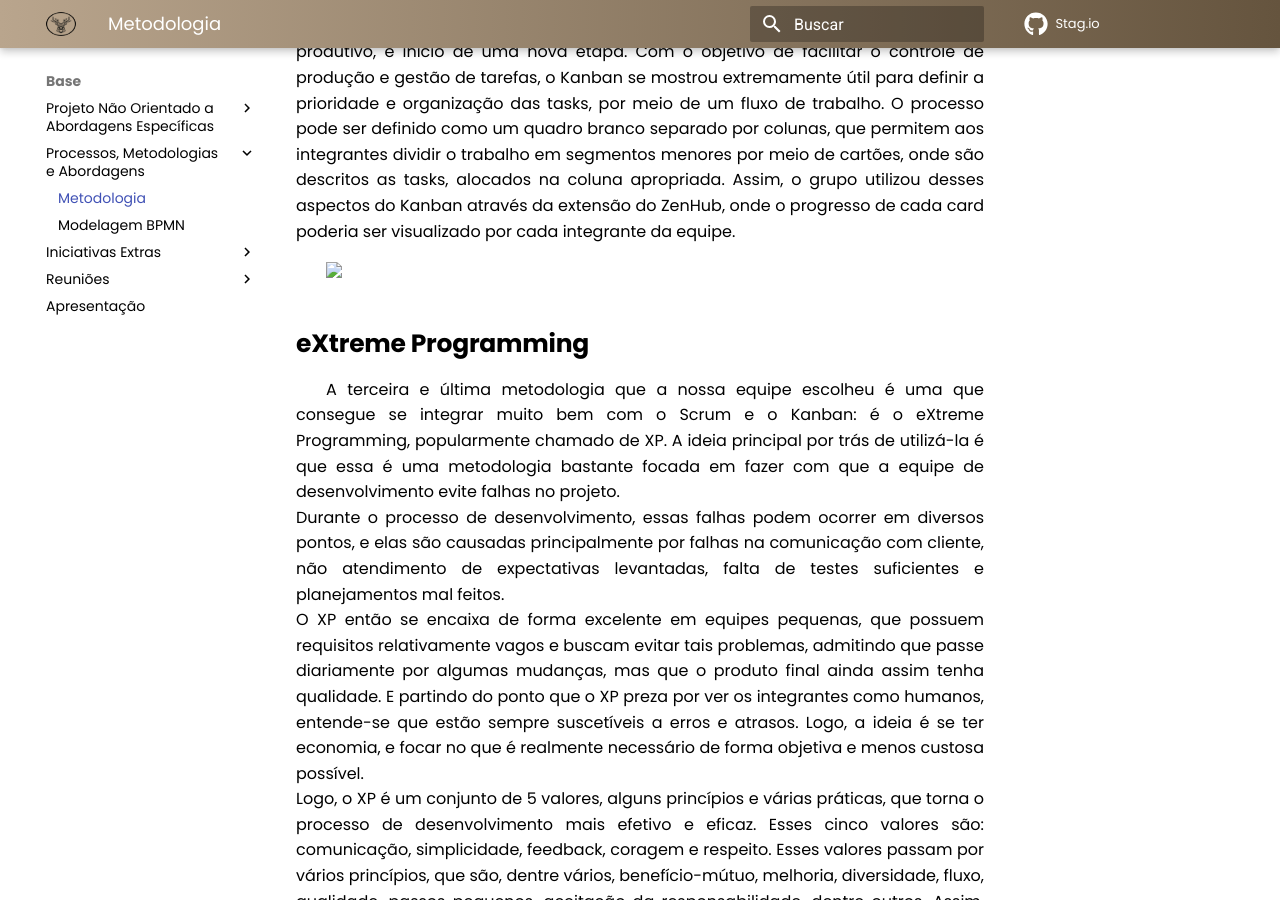
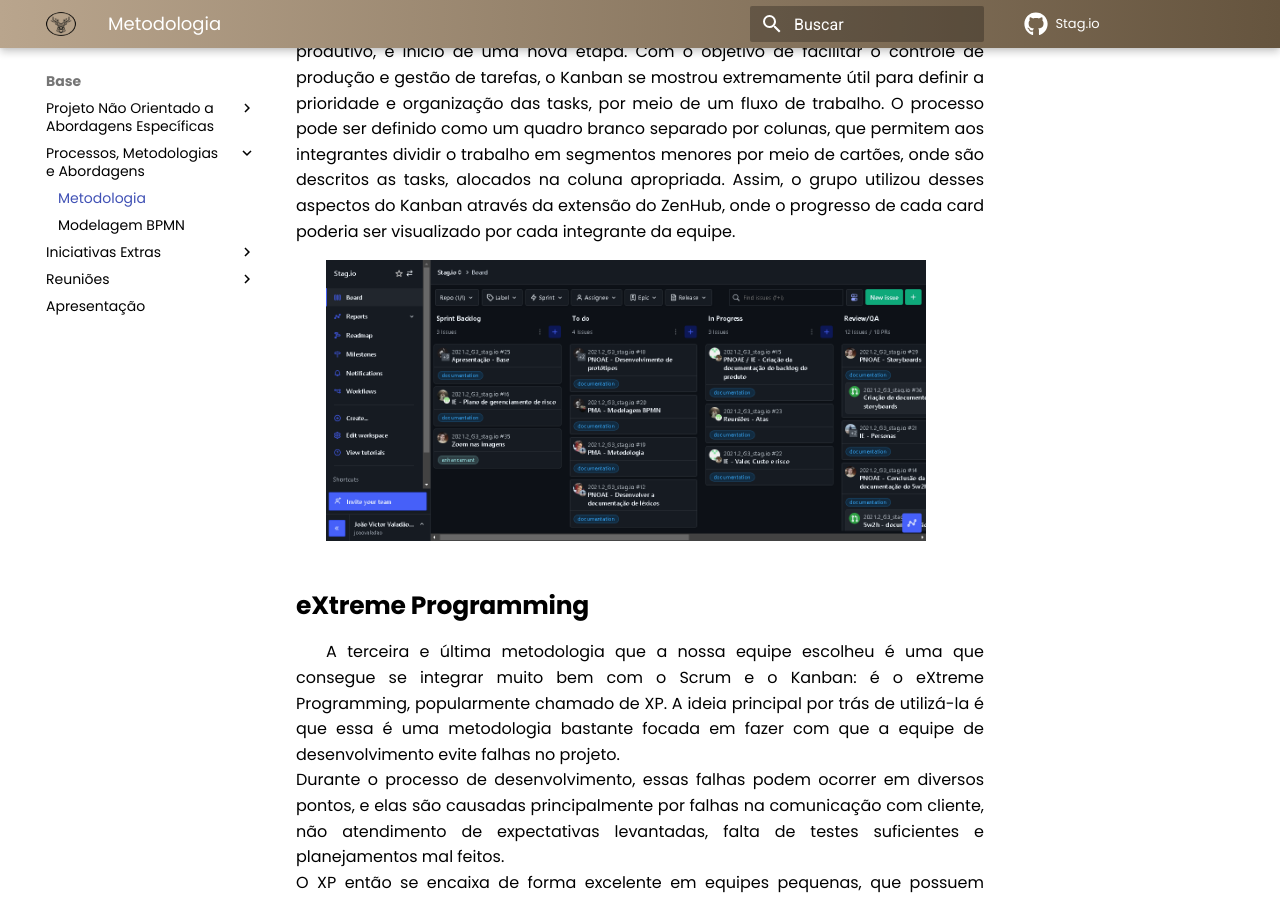
Before and after one commit to UnBArqDsw2021-2/2021.2_G3_stag.io, an MkDocs documentation site: the page built from docs/Base/PMA/Metodologia.md, in a window 1280 px wide and 900 px high, scrolled down 1146 px. Built offline with MkDocs 1.6.1 and Material for MkDocs 9.7.7, drawn with Linux system fonts in a browser that asks for light colours; comment, search, counter and statistics services are not loaded.

Commit message:
Corrigindo o endereço do anexo do kanban.

```diff
--- a/docs/Base/PMA/Metodologia.md
+++ b/docs/Base/PMA/Metodologia.md
@@ -25,7 +25,7 @@ Utilizando desses conceitos foram desenvolvidos os seguintes artefatos:
 O Kanban ficou conhecido por ser um "cartão" que sinalizava o fim do processo produtivo, e início de uma nova etapa. Com o objetivo de facilitar o controle de produção e gestão de tarefas, o Kanban se mostrou extremamente útil para definir a prioridade e organização das tasks, por meio de um fluxo de trabalho.
 O processo pode ser definido como um quadro branco separado por colunas, que permitem aos integrantes dividir o trabalho em segmentos menores por meio de cartões, onde são descritos as tasks, alocados na coluna apropriada. Assim, o grupo utilizou desses aspectos do Kanban através da extensão do ZenHub, onde o progresso de cada card poderia ser visualizado por cada integrante da equipe.
 
-<img src="../../assets/Base/Kanban/zen_hub.png"  width="600px">
+<img src="../../../assets/Base/Kanban/zen_hub.png"  width="600px">
 
 ## eXtreme Programming
 
```
